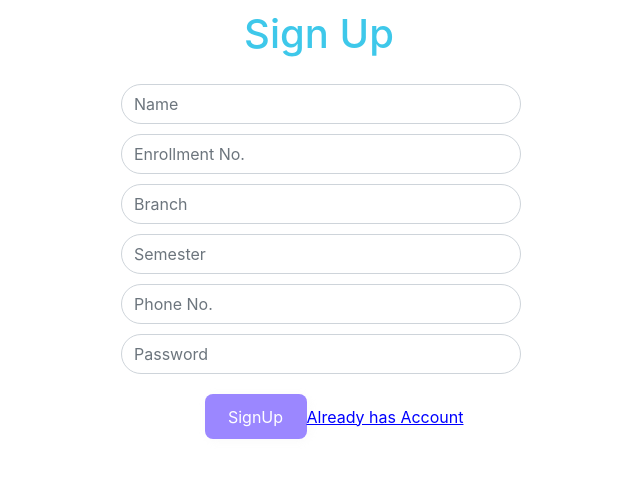
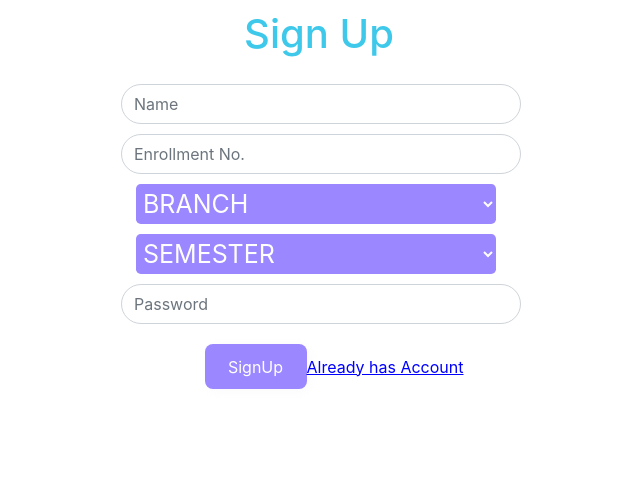
Before and after one commit to shashankp10/CollegeEazyWeb, a React (Create React App) app: page /LoginPage/SignUp in a window 1280 px wide. Shown: the top 478 px of the page, without its empty margins (321-961 px from the left). Built offline with nearby package versions, Linux system fonts and the light colour scheme; a web font is replaced by a local one.

Commit message:
logon complete

```diff
--- a/package.json
+++ b/package.json
@@ -7,6 +7,7 @@
     "@testing-library/react": "^13.4.0",
     "@testing-library/user-event": "^13.5.0",
     "axios": "^1.3.4",
+    "formik": "^2.2.9",
     "pspdfkit": "^2022.5.5",
     "react": "^18.2.0",
     "react-dom": "^18.2.0",
@@ -16,7 +17,9 @@
     "react-scripts": "5.0.1",
     "react-webpack": "^0.4.1",
     "toastify-js": "^1.12.0",
-    "web-vitals": "^2.1.4"
+    "web-vitals": "^2.1.4",
+    "yap": "^0.0.2",
+    "yup": "^1.0.2"
   },
   "scripts": {
     "start": "react-scripts start",
--- a/src/App.css
+++ b/src/App.css
@@ -596,3 +596,38 @@ border-radius: .5rem;
 .App-header button:hover{
   background-color: #241670;
 }
+
+.dropdown{
+  width: 50%;
+  padding: 0px 10px;
+  /* margin-left: 25px; */
+  margin-bottom: 20px;
+}
+.dropdown .dropbtn{
+  height: 40px;
+  border: none;
+  color: black;
+  background-color: white;
+
+}
+
+.dropdown button{
+     width: 90%;
+    margin: 0px;
+    border-radius: 2rem;
+}
+
+.SignUplabel label select{
+  cursor: pointer;
+  margin: 0 0px 10px 0px;
+  padding: 0 3px;
+  width: 360px;
+  height: 40px;
+  background-color: #9b87ff;
+  border: none;
+  color: rgb(255, 254, 254);
+  font-size: 25px;
+  list-style: none;
+  overflow: hidden;
+  border-radius: 0.3rem;
+}
--- a/src/Servises/Helper.js
+++ b/src/Servises/Helper.js
@@ -0,0 +1,6 @@
+import axios from "axios";
+export const BASE_URL = "";
+
+export const myaxios  = axios.create({
+    baseURL : BASE_URL,
+});
--- a/src/components/LoginPage.js
+++ b/src/components/LoginPage.js
@@ -1,7 +1,9 @@
 import React from 'react'
 import { useState } from 'react'
 import SignUp from './SignUp';
-import { Login } from '../Servises/LoginServise';
+import axios from 'axios';
+import * as Yup from "yup";
+import { useFormik } from 'formik';
 
 export default function LoginPage() {
 
@@ -9,46 +11,37 @@ export default function LoginPage() {
 
   const handleClick = () => {
     setLogin(!login);
-}
+  }
 
-  const [userRegistration, setUserRegistration] = useState({
-    EnrollmentNo: "",
-    passward: ""
+  const formik = useFormik({
+    initialValues: {
+      enrollment: '',
+      password: '',
+    },
+    validationSchema: Yup.object({
+      enrollment: Yup.string().min(3).max(11).required("Please enter the roll number"),
+      password: Yup.string().min(6).required("Please enter the password"),
+    }),
+    onSubmit: async (values) => {
+      try {
+        // Call server API to send the data
+        console.log(values.enrollment, values.password);
+        await axios.post("http://localhost:8080/collegeazy/login", {
+          enrollment: values.enrollment,
+          password: values.password,
+        })
+        console.log("Successfully login");
+        alert("Successfully login");
+
+        // Clear the form fields after submission
+        formik.resetForm();
+      } catch (error) {
+        console.log(error);
+        alert("An error occurred while submitting the form.");
+      }
+    },
   });
 
-  const [Data, setData] = useState([]);
-
-  const handleInput = (e) => {
-    const name = e.target.name;
-    const value = e.target.value;
-    console.log(name, value);
-
-    setUserRegistration({ ...userRegistration, [name]: value });
-  }
-
-  const handleSubmit = (e) => {
-    e.preventDefault();
-    const newData = { ...userRegistration, id: Date().toString() }
-    setData([...Data, newData]);
-    console.log(Data);
-
-
-    // call server api to sending the data
-    Login(Data).then((resp)=>{
-      console.log(resp);
-      console.log('successfull');
-    }).catch ((error)=>{
-      console.log(error)
-      console.log("error occured");
-    })
-
-    setUserRegistration({
-      EnrollmentNo: "",
-      passward: ""
-    });
-
-
-  }
   return (
     <>
       <div>
@@ -57,32 +50,38 @@ export default function LoginPage() {
 
 
           <div className="column">
-            <form action="login" onSubmit={handleSubmit}>
+            <form action="login" onSubmit={formik.handleSubmit}>
               <div className='container'>
                 <div className="heading">
                   <h1>Login </h1>
                 </div>
                 <input type="text" className="form-control"
-                  value={userRegistration.EnrollmentNo}
-                  onChange={handleInput}
-                  id="EnrollmentNo" autoComplete="off" name='EnrollmentNo' placeholder="EnrollmentNo" />
+                  onChange={formik.handleChange}
+                  value={formik.values.enrollment}
+                  id="enrollment" autoComplete="off" name='enrollment' placeholder="Enrollment" />
+                {formik.touched.enrollment && formik.errors.enrollment ? (
+                  <div style={{fontSize:"10px", color:"red",marginLeft:"20px",marginBottom:"20px"}}>{formik.errors.enrollment}</div>
+                ) : null}
 
-                <input type="Password" className="form-control"
-                  value={userRegistration.password}
-                  onChange={handleInput}
+                <input type="password" className="form-control"
+                  onChange={formik.handleChange}
+                  value={formik.values.password}
                   id="floatingInput" autoComplete="off" name='password' placeholder="Password" />
+                {formik.touched.password && formik.errors.password ? (
+                  <div style={{fontSize:"10px", color:"red",marginLeft:"20px",marginBottom:"20px"}}>{formik.errors.password}</div>
+                ) : null}
 
                 <div className="column">
                   <div className="button">
                     <button className="btn " type="submit">Login</button>
-                    <span style={{cursor:"pointer", alignItem:"left",color:"blue", textDecoration: "underline"}} onClick={handleClick}>Create A New Account</span>
+                    <span style={{ cursor: "pointer", alignItem: "left", color: "blue", textDecoration: "underline" }} onClick={handleClick}>Create A New Account</span>
                   </div>
                 </div>
               </div>
             </form>
           </div>
 
-        ) : ( <SignUp />)}
+        ) : (<SignUp />)}
 
       </div>
     </>
--- a/src/components/SignUp.js
+++ b/src/components/SignUp.js
@@ -1,6 +1,9 @@
-import React from 'react'
+import React, { useEffect } from 'react'
 import { useState } from 'react'
 import LoginPage from './LoginPage';
+import axios from 'axios';
+import * as Yup from "yup";
+import { useFormik } from 'formik';
 
 
 
@@ -11,49 +14,49 @@ export default function SignUp() {
 
     const handleClick = () => {
         setSignUp(!SignUp);
-  }
+    }
+
+    const formik = useFormik({
+        initialValues: {
+            name: '',
+            enrollment: '',
+            branch: '',
+            semester: '',
+            password: '',
+        },
+
+        validationSchema: Yup.object({
+            name: Yup.string().min(3).max(11).required("Please enter the name"),
+            enrollment: Yup.string().min(6).required("Please enter the enrollment"),
+            branch: Yup.string().min(6).required("Please enter the branch"),
+            semester: Yup.string().min(3).required("Please enter the semester"),
+            password: Yup.string().min(6).required("Please enter the password"),
+        }),
+
+        onSubmit: async (values) => {
+            try {
+                // Call server API to send the data
+                console.log(values.name, values.enrollment, values.branch, values.semester, values.password);
+                await axios.post('http://localhost:8080/collegeazy/register', {
+                    name: values.name,
+                    enrollment: values.enrollment,
+                    branch: values.branch,
+                    semester: values.semester,
+                    password: values.password,
+                })
+                console.log("Successfully login");
+                alert("Successfully Register");
 
 
-    const [userRegistration, setUserRegistration] = useState({
-        username: "",
-        EnrollmentNo: "",
-        Branch: "",
-        Section: "",
-        Semester: "",
-        PhoneNo: "",
-        Email: "",
-        passward: ""
+                // Clear the form fields after submission
+                formik.resetForm();
+            } catch (error) {
+                console.log(error);
+                alert("An error occurred while submitting the form.");
+            }
+        },
     });
 
-    const [Data, setData] = useState([]);
-
-    const handleInput = (e) => {
-        const name = e.target.name;
-        const value = e.target.value;
-        console.log(name, value);
-
-        setUserRegistration({ ...userRegistration, [name]: value });
-    }
-
-    const handleSubmit = (e) => {
-        e.preventDefault();
-
-        const newData = { ...userRegistration, id: new Date().toString() }
-
-        setData([...Data, newData]);
-        console.log(Data);
-
-        setUserRegistration({
-            username: "",
-            EnrollmentNo: "",
-            Branch: "",
-            Semester: "",
-            PhoneNo: "",
-            passward: ""
-        });
-
-
-    }
 
 
     return (
@@ -65,48 +68,98 @@ export default function SignUp() {
 
                     <div className="cardsignup">
                         <div className="column">
-                            <form action="" onSubmit={handleSubmit}>
+                            <form action="" onSubmit={formik.handleSubmit}>
                                 <div className="containerS">
                                     <div className="headingS">
                                         <h1>Sign Up </h1>
                                     </div>
                                     <input type="text" className="form-control"
-                                        value={userRegistration.username}
-                                        onChange={handleInput}
-                                        id="username" autoComplete="off" name='username' placeholder="Name" />
+                                        onChange={formik.handleChange}
+                                        value={formik.values.name}
+                                        id="name" autoComplete="off" name='name' placeholder="Name" />
+                                    <span>
+                                        {formik.touched.name && formik.errors.name ? (
+                                            <div style={{ fontSize: "10px", color: "red", marginLeft: "40px", marginBottom: "7px" }}>{formik.errors.name}</div>
+                                        ) : null}
+                                    </span>
+
 
                                     <input type="text" className="form-control"
-                                        value={userRegistration.EnrollmentNo}
-                                        onChange={handleInput}
-                                        id="floatingInput" autoComplete="off" name='EnrollmentNo' placeholder="Enrollment No." />
+                                        onChange={formik.handleChange}
+                                        value={formik.values.enrollment}
+                                        id="floatingInput" autoComplete="off" name='enrollment' placeholder="Enrollment No." />
+                                    {formik.touched.enrollment && formik.errors.enrollment ? (
+                                        <div style={{ fontSize: "10px", color: "red", marginLeft: "40px", marginBottom: "7px" }}>{formik.errors.enrollment}</div>
+                                    ) : null}
 
-                                    <input type="text" className="form-control"
-                                        value={userRegistration.Branch}
-                                        onChange={handleInput}
-                                        id="floatingInput" autoComplete="off" name='Branch' placeholder="Branch" />
+                                    <div className="row  " style={{ margin: "0px", width: "400px", marginLeft: "30px" }}>
+                                    <div className="SignUplabel">
+                                     <label placeholder=' BRANCH'>
+                                        <select id='Branch' name='Branch'   >
+                                            <option style={{ color: "blue" }}>BRANCH</option>
+                                            <option value="CSE">CSE</option>
+                                            <option value="IT">IT</option>
+                                            <option value="AIDS">AIDS</option>
+                                            <option value="AIML">AIML</option>
+                                            <option value="AIML">ECE</option>
+                                            <option value="AIML">ME</option>
+                                            <option value="AIML">EE</option>
+                                        </select>
+                                    </label>
 
 
 
-                                    <input type="text" className="form-control"
-                                        value={userRegistration.Semester}
-                                        onChange={handleInput}
-                                        id="floatingInput" autoComplete="off" name='Semester' placeholder="Semester" />
+                                    <div className="SignUplabel">
+                                        <label placeholder='Semester'>
+                                            <select id='Semester' name='Semester'  >
+                                                <option style={{ color: "blue" }}>SEMESTER</option>
+                                                <option value="1st">1st</option>
+                                                <option value="2nd">2nd</option>
+                                                <option value="3rd">3rd</option>
+                                                <option value="4th">4th</option>
+                                                <option value="5th">5th</option>
+                                                <option value="6th">6th</option>
+                                                <option value="7th">7th</option>
+                                                <option value="8th">8th</option>
 
-                                    <input type="text" className="form-control"
-                                        value={userRegistration.PhoneNo}
-                                        onChange={handleInput}
-                                        id="floatingInput" autoComplete="off" name='PhoneNo' placeholder="Phone No." />
+                                            </select>
+                                        </label>
+                                    </div>
+                                    </div>
+                                    </div>
+
+
+                                    {/* <input type="text" className="form-control"
+                                        onChange={formik.handleChange}
+                                        value={formik.values.branch}
+                                        id="floatingInput" autoComplete="off" name='branch' placeholder="Branch" />
+                                         {formik.touched.branch && formik.errors.branch ? (
+                                        <div style={{ fontSize: "10px", color: "red", marginLeft: "40px", marginBottom: "7px" }}>{formik.errors.branch}</div>
+                                    ) : null}
+
+ */}
+
+                                    {/* <input type="text" className="form-control"
+                                        onChange={formik.handleChange}
+                                        value={formik.values.semester}
+                                        id="floatingInput" autoComplete="off" name='semester' placeholder="Semester" />
+                                    {formik.touched.semester && formik.errors.semester ? (
+                                        <div style={{ fontSize: "10px", color: "red", marginLeft: "40px", marginBottom: "7px" }}>{formik.errors.semester}</div>
+                                    ) : null} */}
 
 
                                     <input type="passward" className="form-control"
-                                        value={userRegistration.password}
-                                        onChange={handleInput}
+                                        onChange={formik.handleChange}
+                                        value={formik.values.password}
                                         id="floatingInput" autoComplete="off" name='password' placeholder="Password" />
+                                    {formik.touched.password && formik.errors.password ? (
+                                        <div style={{ fontSize: "10px", color: "red", marginLeft: "40px", marginBottom: "7px" }}>{formik.errors.password}</div>
+                                    ) : null}
 
                                     <div className="column">
                                         <div className="button">
                                             <button className="btn " type="submit">SignUp</button>
-                                            <span style={{cursor:"pointer", alignItem:"left",color:"blue", textDecoration: "underline"}} onClick={handleClick}>Already has Account</span>
+                                            <span style={{ cursor: "pointer", alignItem: "left", color: "blue", textDecoration: "underline" }} onClick={handleClick}>Already has Account</span>
                                         </div>
                                     </div>
                                 </div>
@@ -115,7 +168,7 @@ export default function SignUp() {
                         </div>
                     </div>
 
-                ) : (<LoginPage/>)}
+                ) : (<LoginPage />)}
 
             </div>
         </>
```
Also changed, not shown: 1 other file (tests, documents, lock files or other folders).
